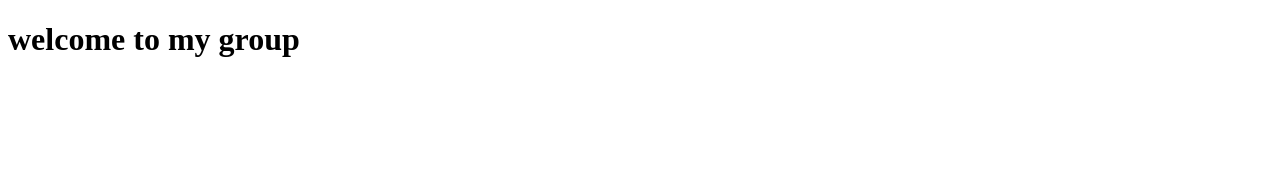
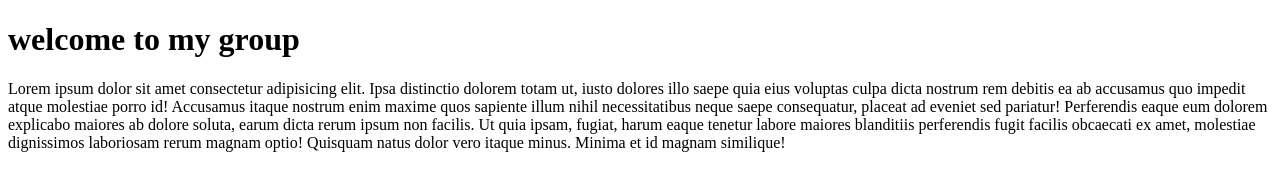
Before and after one commit to Aduzee-prog/collab, a plain HTML site: page inde.html in a window 1280 px wide. Drawn offline with Linux system fonts and the light colour scheme.

Commit message:
testingTesting

```diff
--- a/inde.html
+++ b/inde.html
@@ -7,7 +7,7 @@
 </head>
 <body>
     <h1>welcome to my group
-
     </h1>
+    <p>Lorem ipsum dolor sit amet consectetur adipisicing elit. Ipsa distinctio dolorem totam ut, iusto dolores illo saepe quia eius voluptas culpa dicta nostrum rem debitis ea ab accusamus quo impedit atque molestiae porro id! Accusamus itaque nostrum enim maxime quos sapiente illum nihil necessitatibus neque saepe consequatur, placeat ad eveniet sed pariatur! Perferendis eaque eum dolorem explicabo maiores ab dolore soluta, earum dicta rerum ipsum non facilis. Ut quia ipsam, fugiat, harum eaque tenetur labore maiores blanditiis perferendis fugit facilis obcaecati ex amet, molestiae dignissimos laboriosam rerum magnam optio! Quisquam natus dolor vero itaque minus. Minima et id magnam similique!</p>
 </body>
 </html>
```
